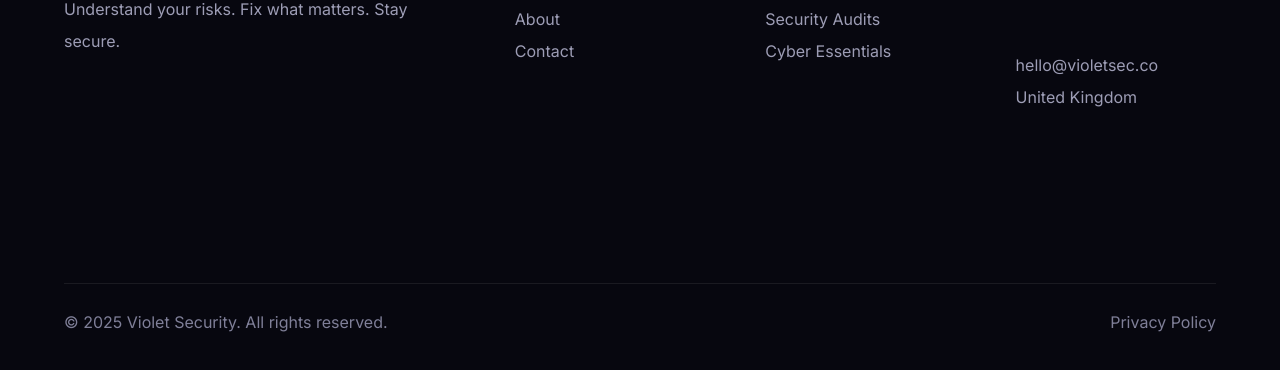
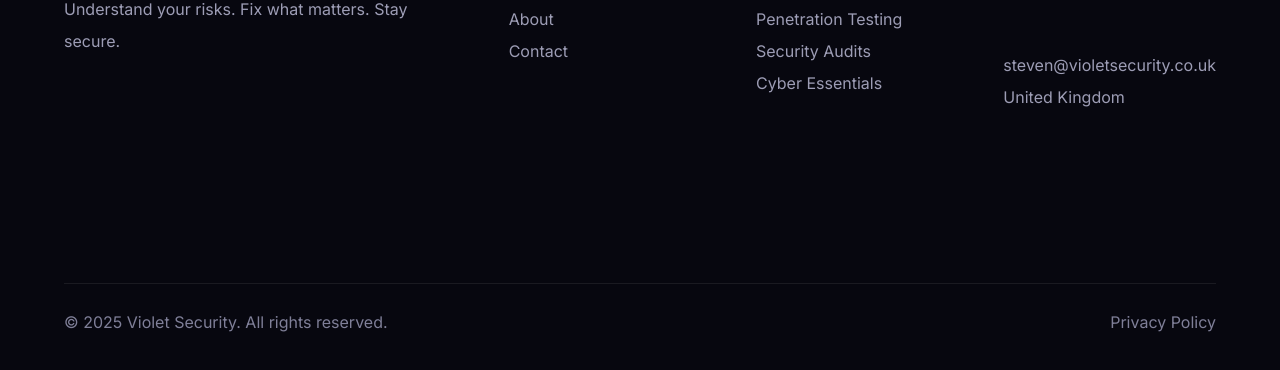
Before and after one commit to Steve-VioletSecurity/violet-security-site, a plain HTML site: page index.html in a window 1280 px wide. Shown: the part 4804-5174 px from the top of the page. Drawn offline with Linux system fonts and the light colour scheme.

Commit message:
Update index.html
Updating email addresses

```diff
--- a/index.html
+++ b/index.html
@@ -1071,7 +1071,7 @@
 <h4>Contact</h4>
 <section id="contact">
 
-<p>hello@violetsec.co</p>
+<p>steven@violetsecurity.co.uk</p>
 <p>United Kingdom</p>
 
 </div>
```
